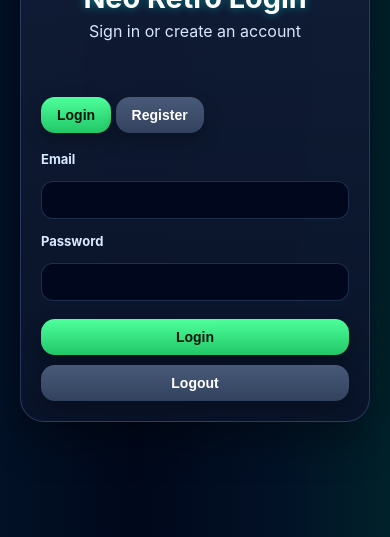
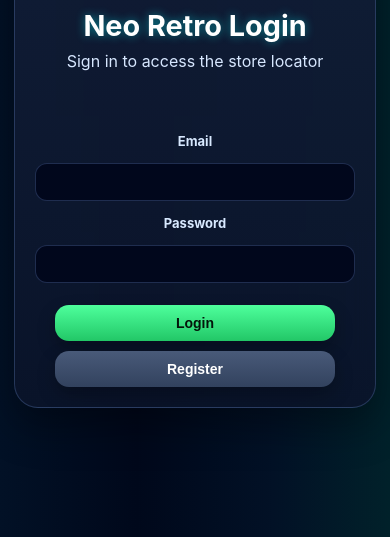
Before and after one commit to shodokahn44-glitch/store_locator, a website built with Vite: page index.html in a window 390 px wide. Shown: the part 307-844 px from the top of the page. Built offline with nearby package versions, Linux system fonts and the light colour scheme; files whose address does not match are found by name; what ag-grid-community would draw is missing.

```diff
--- a/src/main.ts
+++ b/src/main.ts
@@ -359,20 +359,19 @@ function renderAuthScreen(): void {
   app!.innerHTML = `
     <div class="page retro-shell auth-shell">
       <div class="auth-center-wrap">
-        <div class="panel retro-panel auth-retro-card">
+        <div class="panel retro-panel auth-retro-card auth-centered-card">
           <div class="auth-logo-wrap">
-            <img src="${assetUrl("/logo.png")}" alt="Neo Retro Store Locator" class="hero-logo auth-logo" />
+            <img
+              src="${assetUrl("/logo.png")}"
+              alt="Neo Retro Store Locator"
+              class="hero-logo auth-logo"
+            />
           </div>
 
           <h1 class="auth-title">Neo Retro Login</h1>
-          <p class="auth-subtitle">Sign in or create an account</p>
+          <p class="auth-subtitle">Sign in to access the store locator</p>
 
           <div id="auth-message" class="auth-message"></div>
-
-          <div class="mode-switcher auth-tabs">
-            <button id="show-login" class="retro-btn accent" type="button">Login</button>
-            <button id="show-register" class="retro-btn secondary" type="button">Register</button>
-          </div>
 
           <form id="login-form" class="auth-form retro-auth-form">
             <div class="search-grid auth-grid">
@@ -387,14 +386,30 @@ function renderAuthScreen(): void {
               </div>
             </div>
 
-            <div class="button-row auth-button-row">
+            <div class="button-row auth-button-row auth-bottom-buttons">
               <button class="retro-btn accent" type="submit">Login</button>
-              <button class="retro-btn secondary logout-floating">Logout</button>
+              <button id="open-register-modal" class="retro-btn secondary" type="button">Register</button>
             </div>
           </form>
-
-          <form id="register-form" class="auth-form retro-auth-form hidden" style="display:none;">
+        </div>
+      </div>
+
+      <div id="registerModal" class="modal-overlay hidden">
+        <div class="panel retro-panel modal-card auth-register-modal">
+          <div class="modal-header">
+            <h2>Register for Access</h2>
+            <button id="closeRegisterModal" class="modal-close-btn" type="button">&times;</button>
+          </div>
+
+          <div id="register-message" class="auth-message"></div>
+
+          <form id="register-form" class="auth-form retro-auth-form">
             <div class="search-grid auth-grid">
+              <div>
+                <label for="register-full-name">Full Name</label>
+                <input id="register-full-name" type="text" required />
+              </div>
+
               <div>
                 <label for="register-username">Username</label>
                 <input id="register-username" type="text" required />
@@ -411,8 +426,9 @@ function renderAuthScreen(): void {
               </div>
             </div>
 
-            <div class="button-row auth-button-row">
-              <button class="retro-btn success" type="submit">Create Account</button>
+            <div class="button-row auth-button-row auth-bottom-buttons">
+              <button class="retro-btn success" type="submit">Submit for Approval</button>
+              <button id="cancelRegisterModal" class="retro-btn secondary" type="button">Cancel</button>
             </div>
           </form>
         </div>
@@ -421,18 +437,19 @@ function renderAuthScreen(): void {
   `;
 
   const authMessage = document.getElementById("auth-message");
+  const registerMessage = document.getElementById("register-message");
+
   const loginForm = document.getElementById(
     "login-form",
   ) as HTMLFormElement | null;
   const registerForm = document.getElementById(
     "register-form",
   ) as HTMLFormElement | null;
-  const showLogin = document.getElementById(
-    "show-login",
-  ) as HTMLButtonElement | null;
-  const showRegister = document.getElementById(
-    "show-register",
-  ) as HTMLButtonElement | null;
+
+  const registerModal = document.getElementById("registerModal");
+  const openRegisterModalBtn = document.getElementById("open-register-modal");
+  const closeRegisterModalBtn = document.getElementById("closeRegisterModal");
+  const cancelRegisterModalBtn = document.getElementById("cancelRegisterModal");
 
   function setAuthMessage(message: string, isError = false): void {
     if (!authMessage) return;
@@ -440,42 +457,32 @@ function renderAuthScreen(): void {
     authMessage.className = `auth-message ${isError ? "error" : "success"}`;
   }
 
-  function showLoginTab(): void {
-    if (loginForm) {
-      loginForm.classList.remove("hidden");
-      loginForm.style.display = "block";
+  function setRegisterMessage(message: string, isError = false): void {
+    if (!registerMessage) return;
+    registerMessage.textContent = message;
+    registerMessage.className = `auth-message ${isError ? "error" : "success"}`;
+  }
+
+  function openRegisterModal(): void {
+    registerModal?.classList.remove("hidden");
+    setRegisterMessage("");
+  }
+
+  function closeRegisterModal(): void {
+    registerModal?.classList.add("hidden");
+    setRegisterMessage("");
+    registerForm?.reset();
+  }
+
+  openRegisterModalBtn?.addEventListener("click", openRegisterModal);
+  closeRegisterModalBtn?.addEventListener("click", closeRegisterModal);
+  cancelRegisterModalBtn?.addEventListener("click", closeRegisterModal);
+
+  registerModal?.addEventListener("click", (event) => {
+    if (event.target === registerModal) {
+      closeRegisterModal();
     }
-    if (registerForm) {
-      registerForm.classList.add("hidden");
-      registerForm.style.display = "none";
-    }
-
-    showLogin?.classList.add("accent");
-    showLogin?.classList.remove("secondary");
-    showRegister?.classList.add("secondary");
-    showRegister?.classList.remove("accent");
-    setAuthMessage("");
-  }
-
-  function showRegisterTab(): void {
-    if (registerForm) {
-      registerForm.classList.remove("hidden");
-      registerForm.style.display = "block";
-    }
-    if (loginForm) {
-      loginForm.classList.add("hidden");
-      loginForm.style.display = "none";
-    }
-
-    showRegister?.classList.add("accent");
-    showRegister?.classList.remove("secondary");
-    showLogin?.classList.add("secondary");
-    showLogin?.classList.remove("accent");
-    setAuthMessage("");
-  }
-
-  showLogin?.addEventListener("click", showLoginTab);
-  showRegister?.addEventListener("click", showRegisterTab);
+  });
 
   loginForm?.addEventListener("submit", async (event) => {
     event.preventDefault();
@@ -497,6 +504,7 @@ function renderAuthScreen(): void {
           body: JSON.stringify({ email, password }),
         },
       );
+
       currentUser = result.user;
       renderAppShell(result.user);
       initializeAppAfterRender();
@@ -511,6 +519,10 @@ function renderAuthScreen(): void {
   registerForm?.addEventListener("submit", async (event) => {
     event.preventDefault();
 
+    const full_name =
+      (
+        document.getElementById("register-full-name") as HTMLInputElement | null
+      )?.value.trim() ?? "";
     const username =
       (
         document.getElementById("register-username") as HTMLInputElement | null
@@ -524,26 +536,30 @@ function renderAuthScreen(): void {
         ?.value ?? "";
 
     try {
-      setAuthMessage("Creating account...");
-      const result = await apiRequest<{ ok: true; user: AuthUser }>(
+      setRegisterMessage("Submitting request...");
+      await apiRequest<{ ok: true; message: string }>(
         apiUrl("/api/auth/register"),
         {
           method: "POST",
-          body: JSON.stringify({ username, email, password }),
+          body: JSON.stringify({ full_name, username, email, password }),
         },
       );
-      currentUser = result.user;
-      renderAppShell(result.user);
-      initializeAppAfterRender();
+
+      setRegisterMessage(
+        "Registration submitted. Your account is pending approval.",
+        false,
+      );
+
+      window.setTimeout(() => {
+        closeRegisterModal();
+      }, 1500);
     } catch (error) {
-      setAuthMessage(
+      setRegisterMessage(
         error instanceof Error ? error.message : "Registration failed",
         true,
       );
     }
   });
-
-  showLoginTab();
 }
 
 function renderAppShell(_user: AuthUser): void {
--- a/src/styles.css
+++ b/src/styles.css
@@ -21,6 +21,10 @@ body {
     radial-gradient(circle at top, rgba(0, 180, 255, 0.16), transparent 35%),
     linear-gradient(90deg, #021126 0%, #00081b 35%, #021126 70%, #01212a 100%);
   color: #ffffff;
+}
+
+.hidden {
+  display: none !important;
 }
 
 .address-row {
@@ -57,10 +61,17 @@ body {
   text-decoration: underline;
   cursor: pointer;
   font-weight: 600;
+  transition:
+    color 0.2s ease,
+    text-shadow 0.2s ease;
 }
 
 .store-link:hover {
   color: #9ff;
+}
+
+.store-link:visited {
+  color: #7fd6ff;
 }
 
 .store-detail-card {
@@ -402,7 +413,6 @@ input[type="time"] {
   position: relative;
 }
 
-/* Optional subtle scanline effect */
 .retro-grid::after {
   content: "";
   position: absolute;
@@ -507,6 +517,128 @@ input[type="time"] {
   font-size: 13px;
 }
 
+/* AUTH */
+.auth-shell {
+  min-height: 100vh;
+  display: flex;
+  align-items: center;
+  justify-content: center;
+  padding: 40px 20px;
+}
+
+.auth-center-wrap {
+  width: 100%;
+  max-width: 980px;
+  margin: 0 auto;
+}
+
+.auth-retro-card {
+  padding: 28px;
+  border-radius: 24px;
+}
+
+.auth-centered-card {
+  display: flex;
+  flex-direction: column;
+  align-items: center;
+  justify-content: center;
+  min-height: 560px;
+  text-align: center;
+}
+
+.auth-logo-wrap {
+  display: flex;
+  justify-content: center;
+  margin-bottom: 18px;
+  width: 100%;
+}
+
+.auth-logo {
+  max-width: 520px;
+  width: 100%;
+  height: auto;
+}
+
+.auth-title {
+  margin: 6px 0 8px;
+  text-align: center;
+  font-size: 2.2rem;
+  color: #ffffff;
+  text-shadow: 0 0 10px rgba(0, 255, 255, 0.45);
+}
+
+.auth-subtitle {
+  margin: 0 0 24px;
+  text-align: center;
+  color: #d7e7ff;
+  font-size: 1rem;
+}
+
+.retro-auth-form {
+  width: 100%;
+  max-width: 820px;
+}
+
+.auth-grid {
+  grid-template-columns: repeat(2, minmax(220px, 1fr));
+}
+
+.auth-button-row,
+.auth-bottom-buttons {
+  justify-content: center;
+  margin-top: 22px;
+}
+
+.auth-bottom-buttons .retro-btn,
+.auth-button-row .retro-btn {
+  min-width: 170px;
+}
+
+.auth-message {
+  min-height: 24px;
+  margin-bottom: 14px;
+  text-align: center;
+  font-weight: 700;
+}
+
+.auth-message.error {
+  color: #ff8f8f;
+}
+
+.auth-message.success {
+  color: #7dffb3;
+}
+
+.auth-register-modal {
+  width: min(760px, 100%);
+}
+
+.auth-retro-card label {
+  display: block;
+  margin-bottom: 8px;
+  color: #d8e9ff;
+  font-weight: 700;
+}
+
+.auth-retro-card input {
+  width: 100%;
+}
+
+/* TOP CONTROLS */
+.top-controls {
+  display: flex;
+  align-items: center;
+  gap: 10px;
+  margin-bottom: 14px;
+  flex-wrap: nowrap;
+}
+
+.logout-top {
+  margin-left: auto;
+  min-width: 120px;
+}
+
+/* GRID */
 .ag-theme-alpine {
   --ag-background-color: #081427;
   --ag-foreground-color: #ffffff;
@@ -536,7 +668,6 @@ input[type="time"] {
   position: relative;
 }
 
-/* Retro AG Grid theme */
 #storeGrid.ag-theme-alpine,
 .ag-theme-alpine.retro-grid {
   --ag-background-color: #07142f;
@@ -554,7 +685,6 @@ input[type="time"] {
   --ag-tooltip-background-color: #0b1b3f;
   --ag-font-size: 15px;
   --ag-font-family: "Segoe UI", Tahoma, Geneva, Verdana, sans-serif;
-
   background: linear-gradient(180deg, #091733 0%, #07142f 100%);
   border: 1px solid rgba(97, 148, 255, 0.24);
   border-radius: 18px;
@@ -562,7 +692,6 @@ input[type="time"] {
   box-shadow: 0 12px 28px rgba(0, 0, 0, 0.28);
 }
 
-/* Force the entire AG Grid area dark, including empty space */
 #storeGrid .ag-root-wrapper,
 #storeGrid .ag-root-wrapper-body,
 #storeGrid .ag-root,
@@ -583,7 +712,6 @@ input[type="time"] {
   color: #e8f3ff;
 }
 
-/* Header */
 #storeGrid .ag-header {
   background: linear-gradient(180deg, #1a2d63 0%, #11224d 100%) !important;
   border-bottom: 1px solid rgba(97, 148, 255, 0.28);
@@ -610,7 +738,6 @@ input[type="time"] {
   fill: #7fd6ff !important;
 }
 
-/* Zebra rows */
 #storeGrid .ag-row {
   color: #e8f3ff;
   border-bottom: 1px solid rgba(97, 148, 255, 0.14);
@@ -624,7 +751,6 @@ input[type="time"] {
   background: #13254f !important;
 }
 
-/* Cells */
 #storeGrid .ag-cell {
   display: flex;
   align-items: center;
@@ -632,19 +758,16 @@ input[type="time"] {
   border-right: 1px solid rgba(97, 148, 255, 0.08);
 }
 
-/* Hover */
 #storeGrid .ag-row:hover .ag-cell {
   background: rgba(86, 170, 255, 0.12);
 }
 
-/* Footer / pagination */
 #storeGrid .ag-paging-panel {
   background: #0f2149;
   color: #e8f3ff;
   border-top: 1px solid rgba(97, 148, 255, 0.22);
 }
 
-/* Menus / selects / filters */
 #storeGrid .ag-picker-field-wrapper,
 #storeGrid .ag-select-list,
 #storeGrid .ag-menu,
@@ -654,12 +777,10 @@ input[type="time"] {
   border-color: rgba(97, 148, 255, 0.28);
 }
 
-/* Icons */
 #storeGrid .ag-icon {
   color: #c7dcff;
 }
 
-/* No rows / loading overlays */
 #storeGrid .ag-overlay-no-rows-wrapper,
 #storeGrid .ag-overlay-loading-wrapper,
 #storeGrid .ag-overlay-no-rows-center,
@@ -671,7 +792,6 @@ input[type="time"] {
   letter-spacing: 0.05em;
 }
 
-/* Store links */
 #storeGrid .store-link {
   color: #78c7ff;
   text-decoration: none;
@@ -683,6 +803,7 @@ input[type="time"] {
   text-decoration: underline;
 }
 
+/* RESPONSIVE */
 @media (max-width: 1100px) {
   .top-row {
     grid-template-columns: 1fr;
@@ -723,6 +844,35 @@ input[type="time"] {
   .quest-participant-badge {
     max-height: 160px;
   }
+
+  .auth-grid {
+    grid-template-columns: 1fr;
+  }
+
+  .auth-centered-card {
+    min-height: auto;
+    padding: 24px 18px;
+  }
+
+  .auth-logo {
+    max-width: 360px;
+  }
+
+  .auth-title {
+    font-size: 1.8rem;
+  }
+
+  .auth-bottom-buttons,
+  .auth-button-row {
+    flex-direction: column;
+    align-items: center;
+  }
+
+  .auth-bottom-buttons .retro-btn,
+  .auth-button-row .retro-btn {
+    width: 100%;
+    max-width: 280px;
+  }
 }
 
 @media (max-width: 640px) {
@@ -736,14 +886,12 @@ input[type="time"] {
     gap: 6px;
   }
 
-  /* HOURS ALIGNMENT FIX */
   .detail-hours-grid {
     display: flex;
     flex-direction: column;
     gap: 6px;
   }
 
-  /* Each row = perfectly aligned columns */
   .hours-row {
     display: grid;
     grid-template-columns: 120px 1fr;
@@ -751,7 +899,6 @@ input[type="time"] {
     font-size: 14px;
   }
 
-  /* Day label */
   .hours-row span:first-child {
     font-weight: 800;
     color: #7fd6ff;
@@ -759,7 +906,6 @@ input[type="time"] {
     letter-spacing: 0.05em;
   }
 
-  /* Time */
   .hours-row span:last-child {
     color: #e8f3ff;
   }
@@ -768,161 +914,23 @@ input[type="time"] {
     display: none;
   }
 
-  .hidden {
-    display: none !important;
-  }
-
   .search-section {
     width: 100%;
   }
 
-  .auth-shell {
-    min-height: 100vh;
-    display: flex;
-    align-items: center;
-    justify-content: center;
-    padding: 40px 20px;
-  }
-
-  .auth-center-wrap {
-    width: 100%;
-    max-width: 760px;
-    margin: 0 auto;
-  }
-
   .auth-retro-card {
-    padding: 28px;
-    border-radius: 24px;
-  }
-
-  .auth-logo-wrap {
-    display: flex;
-    justify-content: center;
-    margin-bottom: 10px;
+    padding: 20px;
   }
 
   .auth-logo {
-    max-width: 420px;
-    width: 100%;
-    height: auto;
+    max-width: 300px;
   }
 
-  .auth-title {
-    margin: 10px 0 6px;
-    text-align: center;
-    font-size: 2.2rem;
-    color: #ffffff;
-    text-shadow: 0 0 10px rgba(0, 255, 255, 0.45);
+  .top-controls {
+    flex-wrap: wrap;
   }
 
-  .auth-subtitle {
-    margin: 0 0 18px;
-    text-align: center;
-    color: #d7e7ff;
-    font-size: 1rem;
-  }
-
-  .auth-tabs {
-    justify-content: center;
-    margin-bottom: 18px;
-  }
-
-  .retro-auth-form {
-    width: 100%;
-  }
-
-  .auth-grid {
-    grid-template-columns: 1fr;
-  }
-
-  .auth-button-row {
-    justify-content: center;
-    margin-top: 18px;
-  }
-
-  .auth-button-row .retro-btn {
-    min-width: 220px;
-  }
-
-  .auth-message {
-    min-height: 24px;
-    margin-bottom: 14px;
-    text-align: center;
-    font-weight: 700;
-  }
-
-  .auth-message.error {
-    color: #ff8f8f;
-  }
-
-  .auth-message.success {
-    color: #7dffb3;
-  }
-
-  .auth-form.hidden {
-    display: none !important;
-  }
-
-  .auth-retro-card label {
-    display: block;
-    margin-bottom: 8px;
-    color: #d8e9ff;
-    font-weight: 700;
-  }
-
-  .auth-retro-card input {
-    width: 100%;
-  }
-
-  @media (max-width: 640px) {
-    .auth-retro-card {
-      padding: 20px;
-    }
-
-    .auth-title {
-      font-size: 1.8rem;
-    }
-
-    .auth-logo {
-      max-width: 300px;
-    }
-
-    .auth-button-row .retro-btn {
-      width: 100%;
-      min-width: 0;
-    }
-
-    .store-link {
-      color: #7fd6ff;
-      text-decoration: none;
-      font-weight: 700;
-      transition:
-        color 0.2s ease,
-        text-shadow 0.2s ease;
-    }
-
-    .store-link:hover {
-      color: #ffffff;
-      text-shadow: 0 0 8px rgba(127, 214, 255, 0.8);
-      text-decoration: underline;
-    }
-
-    .store-link:visited {
-      color: #7fd6ff;
-    }
-
-    /* Top row: mode buttons + logout */
-    .top-controls {
-      display: flex;
-      align-items: center;
-      gap: 10px;
-      margin-bottom: 14px;
-      flex-wrap: nowrap;
-    }
-
-    .logout-top {
-      margin-left: auto;
-      min-width: 120px;
-    }
+  .logout-top {
+    margin-left: 0;
   }
 }
```
Also changed, not shown: 1 other file.
